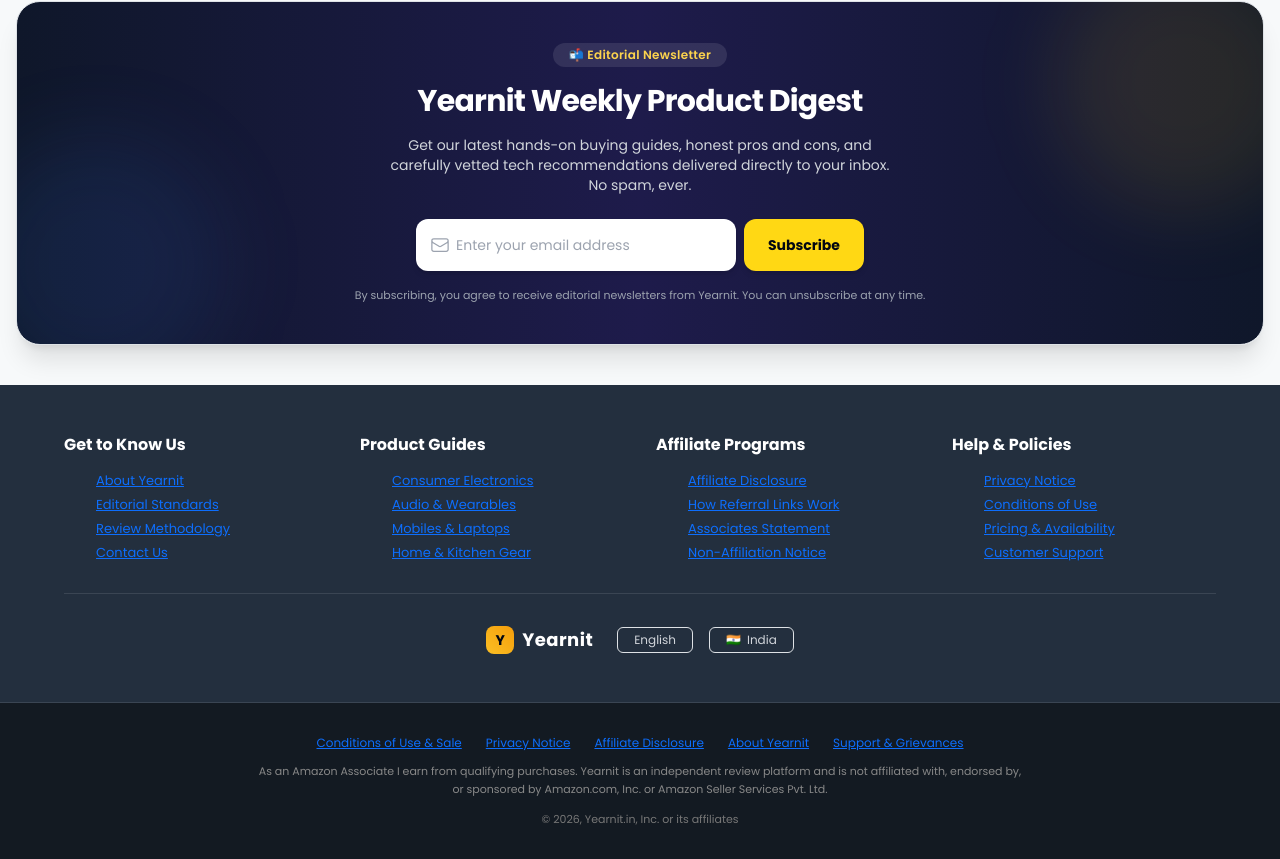
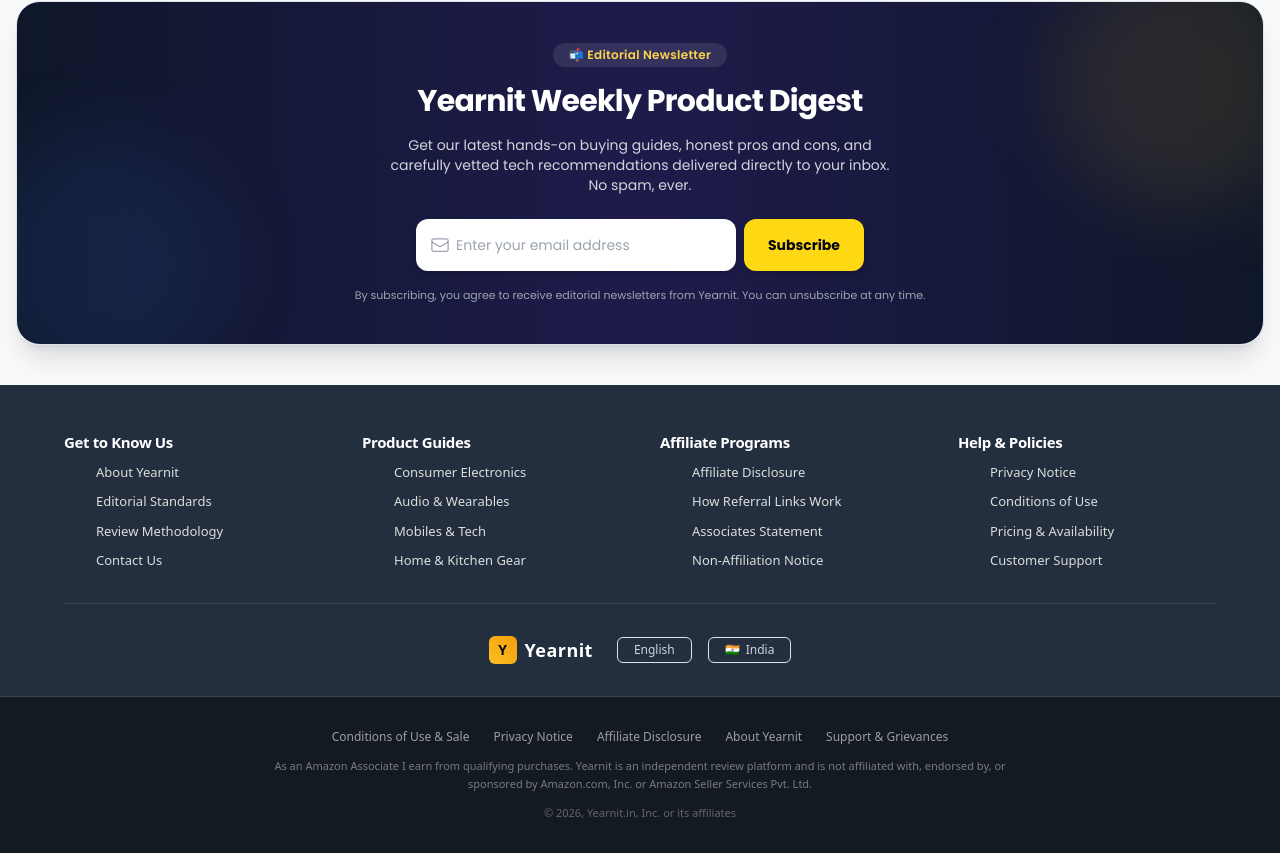
Before and after one commit to Dhanush-kumar-dk/ProductionIyzzo, a React (Vite) app: page / in a window 1280 px wide. Shown: the part 2248-3107 px from the top of the page. Built offline with nearby package versions, Linux system fonts and the light colour scheme; no server answers.

Commit message:
style(footer): override bootstrap blue links with clean Amazon #DDD/#999 colors and clean sans-serif typography

```diff
--- a/src/components/Footer.tsx
+++ b/src/components/Footer.tsx
@@ -1,32 +1,48 @@
 export default function Footer() {
   return (
-    <footer className="w-full font-poppins text-gray-300">
-      {/* 2. Main Multi-Column Links Section (Amazon #232F3E) */}
-      <div className="bg-[#232F3E] text-white py-10 sm:py-12 px-4 sm:px-6 lg:px-12 border-b border-[#3a4553]">
-        <div className="max-w-6xl mx-auto grid grid-cols-2 md:grid-cols-4 gap-8 text-xs sm:text-[13px]">
+    <footer className="w-full font-sans text-gray-300 antialiased selection:bg-amber-400 selection:text-gray-950">
+      {/* Main Multi-Column Links Section (Amazon Classic #232F3E) */}
+      <div className="bg-[#232F3E] text-white pt-10 sm:pt-12 pb-8 px-4 sm:px-6 lg:px-12 border-b border-[#3a4553]">
+        <div className="max-w-6xl mx-auto grid grid-cols-2 md:grid-cols-4 gap-8 sm:gap-10 text-[13px]">
           {/* Column 1: Get to Know Us */}
-          <div className="space-y-2.5">
-            <h4 className="font-bold text-white text-sm sm:text-base mb-3">
+          <div className="space-y-3">
+            <h4 className="font-bold text-white text-[14px] sm:text-[15px] tracking-tight">
               Get to Know Us
             </h4>
-            <ul className="space-y-2 text-[#DDD]">
+            <ul className="space-y-2.5">
               <li>
-                <a href="/about" className="hover:underline hover:text-white transition block">
+                <a
+                  href="/about"
+                  style={{ color: "#DDD", textDecoration: "none" }}
+                  className="hover:underline hover:!text-white transition block"
+                >
                   About Yearnit
                 </a>
               </li>
               <li>
-                <a href="/about#methodology" className="hover:underline hover:text-white transition block">
+                <a
+                  href="/about#methodology"
+                  style={{ color: "#DDD", textDecoration: "none" }}
+                  className="hover:underline hover:!text-white transition block"
+                >
                   Editorial Standards
                 </a>
               </li>
               <li>
-                <a href="/about#methodology" className="hover:underline hover:text-white transition block">
+                <a
+                  href="/about#methodology"
+                  style={{ color: "#DDD", textDecoration: "none" }}
+                  className="hover:underline hover:!text-white transition block"
+                >
                   Review Methodology
                 </a>
               </li>
               <li>
-                <a href="/contact" className="hover:underline hover:text-white transition block">
+                <a
+                  href="/contact"
+                  style={{ color: "#DDD", textDecoration: "none" }}
+                  className="hover:underline hover:!text-white transition block"
+                >
                   Contact Us
                 </a>
               </li>
@@ -34,28 +50,44 @@ export default function Footer() {
           </div>
 
           {/* Column 2: Product Guides */}
-          <div className="space-y-2.5">
-            <h4 className="font-bold text-white text-sm sm:text-base mb-3">
+          <div className="space-y-3">
+            <h4 className="font-bold text-white text-[14px] sm:text-[15px] tracking-tight">
               Product Guides
             </h4>
-            <ul className="space-y-2 text-[#DDD]">
+            <ul className="space-y-2.5">
               <li>
-                <a href="#featured-catalog" className="hover:underline hover:text-white transition block">
+                <a
+                  href="#featured-catalog"
+                  style={{ color: "#DDD", textDecoration: "none" }}
+                  className="hover:underline hover:!text-white transition block"
+                >
                   Consumer Electronics
                 </a>
               </li>
               <li>
-                <a href="#featured-catalog" className="hover:underline hover:text-white transition block">
+                <a
+                  href="#featured-catalog"
+                  style={{ color: "#DDD", textDecoration: "none" }}
+                  className="hover:underline hover:!text-white transition block"
+                >
                   Audio & Wearables
                 </a>
               </li>
               <li>
-                <a href="#featured-catalog" className="hover:underline hover:text-white transition block">
-                  Mobiles & Laptops
+                <a
+                  href="#featured-catalog"
+                  style={{ color: "#DDD", textDecoration: "none" }}
+                  className="hover:underline hover:!text-white transition block"
+                >
+                  Mobiles & Tech
                 </a>
               </li>
               <li>
-                <a href="#featured-catalog" className="hover:underline hover:text-white transition block">
+                <a
+                  href="#featured-catalog"
+                  style={{ color: "#DDD", textDecoration: "none" }}
+                  className="hover:underline hover:!text-white transition block"
+                >
                   Home & Kitchen Gear
                 </a>
               </li>
@@ -63,28 +95,44 @@ export default function Footer() {
           </div>
 
           {/* Column 3: Affiliate Information */}
-          <div className="space-y-2.5">
-            <h4 className="font-bold text-white text-sm sm:text-base mb-3">
+          <div className="space-y-3">
+            <h4 className="font-bold text-white text-[14px] sm:text-[15px] tracking-tight">
               Affiliate Programs
             </h4>
-            <ul className="space-y-2 text-[#DDD]">
+            <ul className="space-y-2.5">
               <li>
-                <a href="/affiliate-disclosure" className="hover:underline hover:text-white transition block">
+                <a
+                  href="/affiliate-disclosure"
+                  style={{ color: "#DDD", textDecoration: "none" }}
+                  className="hover:underline hover:!text-white transition block"
+                >
                   Affiliate Disclosure
                 </a>
               </li>
               <li>
-                <a href="/affiliate-disclosure#referral-mechanics" className="hover:underline hover:text-white transition block">
+                <a
+                  href="/affiliate-disclosure#referral-mechanics"
+                  style={{ color: "#DDD", textDecoration: "none" }}
+                  className="hover:underline hover:!text-white transition block"
+                >
                   How Referral Links Work
                 </a>
               </li>
               <li>
-                <a href="/affiliate-disclosure#operating-statement" className="hover:underline hover:text-white transition block">
+                <a
+                  href="/affiliate-disclosure#operating-statement"
+                  style={{ color: "#DDD", textDecoration: "none" }}
+                  className="hover:underline hover:!text-white transition block"
+                >
                   Associates Statement
                 </a>
               </li>
               <li>
-                <a href="/affiliate-disclosure#non-affiliation-trademarks" className="hover:underline hover:text-white transition block">
+                <a
+                  href="/affiliate-disclosure#non-affiliation-trademarks"
+                  style={{ color: "#DDD", textDecoration: "none" }}
+                  className="hover:underline hover:!text-white transition block"
+                >
                   Non-Affiliation Notice
                 </a>
               </li>
@@ -92,28 +140,44 @@ export default function Footer() {
           </div>
 
           {/* Column 4: Help & Policies */}
-          <div className="space-y-2.5">
-            <h4 className="font-bold text-white text-sm sm:text-base mb-3">
+          <div className="space-y-3">
+            <h4 className="font-bold text-white text-[14px] sm:text-[15px] tracking-tight">
               Help & Policies
             </h4>
-            <ul className="space-y-2 text-[#DDD]">
+            <ul className="space-y-2.5">
               <li>
-                <a href="/privacy-policy" className="hover:underline hover:text-white transition block">
+                <a
+                  href="/privacy-policy"
+                  style={{ color: "#DDD", textDecoration: "none" }}
+                  className="hover:underline hover:!text-white transition block"
+                >
                   Privacy Notice
                 </a>
               </li>
               <li>
-                <a href="/terms" className="hover:underline hover:text-white transition block">
+                <a
+                  href="/terms"
+                  style={{ color: "#DDD", textDecoration: "none" }}
+                  className="hover:underline hover:!text-white transition block"
+                >
                   Conditions of Use
                 </a>
               </li>
               <li>
-                <a href="/about#pricing-disclaimer" className="hover:underline hover:text-white transition block">
+                <a
+                  href="/about#pricing-disclaimer"
+                  style={{ color: "#DDD", textDecoration: "none" }}
+                  className="hover:underline hover:!text-white transition block"
+                >
                   Pricing & Availability
                 </a>
               </li>
               <li>
-                <a href="/contact" className="hover:underline hover:text-white transition block">
+                <a
+                  href="/contact"
+                  style={{ color: "#DDD", textDecoration: "none" }}
+                  className="hover:underline hover:!text-white transition block"
+                >
                   Customer Support
                 </a>
               </li>
@@ -121,10 +185,14 @@ export default function Footer() {
           </div>
         </div>
 
-        {/* Amazon-style Sub-divider with Logo & Country badge */}
+        {/* Amazon-style Divider with Brand & Regional Selectors */}
         <div className="max-w-6xl mx-auto pt-8 mt-8 border-t border-[#3a4553] flex flex-wrap items-center justify-center gap-6 text-xs text-[#CCC]">
-          <a href="/" className="flex items-center gap-2 group no-underline">
-            <div className="w-7 h-7 rounded-lg bg-gradient-to-tr from-amber-400 to-amber-500 flex items-center justify-center text-gray-950 font-black text-sm">
+          <a
+            href="/"
+            style={{ color: "#FFF", textDecoration: "none" }}
+            className="flex items-center gap-2 group hover:opacity-90 transition"
+          >
+            <div className="w-7 h-7 rounded bg-gradient-to-tr from-amber-400 to-amber-500 flex items-center justify-center text-gray-950 font-black text-sm">
               Y
             </div>
             <span className="text-lg font-bold text-white tracking-wide">
@@ -144,34 +212,54 @@ export default function Footer() {
         </div>
       </div>
 
-      {/* 3. Amazon-style Dark Bottom Strip (#131A22) */}
-      <div className="bg-[#131A22] text-[#999] py-8 px-4 text-center text-xs space-y-3">
+      {/* Amazon-style Dark Bottom Legal Strip (#131A22) */}
+      <div className="legal-strip bg-[#131A22] text-[#9E9E9E] py-8 px-4 text-center text-xs space-y-3">
         {/* Legal Link Row */}
-        <div className="flex flex-wrap items-center justify-center gap-x-6 gap-y-2">
-          <a href="/terms" className="hover:underline hover:text-white transition">
+        <div className="flex flex-wrap items-center justify-center gap-x-6 gap-y-2 text-[12px]">
+          <a
+            href="/terms"
+            style={{ color: "#9E9E9E", textDecoration: "none" }}
+            className="hover:underline hover:!text-white transition"
+          >
             Conditions of Use & Sale
           </a>
-          <a href="/privacy-policy" className="hover:underline hover:text-white transition">
+          <a
+            href="/privacy-policy"
+            style={{ color: "#9E9E9E", textDecoration: "none" }}
+            className="hover:underline hover:!text-white transition"
+          >
             Privacy Notice
           </a>
-          <a href="/affiliate-disclosure" className="hover:underline hover:text-white transition">
+          <a
+            href="/affiliate-disclosure"
+            style={{ color: "#9E9E9E", textDecoration: "none" }}
+            className="hover:underline hover:!text-white transition"
+          >
             Affiliate Disclosure
           </a>
-          <a href="/about" className="hover:underline hover:text-white transition">
+          <a
+            href="/about"
+            style={{ color: "#9E9E9E", textDecoration: "none" }}
+            className="hover:underline hover:!text-white transition"
+          >
             About Yearnit
           </a>
-          <a href="/contact" className="hover:underline hover:text-white transition">
+          <a
+            href="/contact"
+            style={{ color: "#9E9E9E", textDecoration: "none" }}
+            className="hover:underline hover:!text-white transition"
+          >
             Support & Grievances
           </a>
         </div>
 
         {/* Mandatory Amazon Associates Operating Agreement Statement */}
-        <p className="text-[11px] text-[#888] max-w-3xl mx-auto leading-relaxed">
+        <p className="text-[11px] text-[#7A7A7A] max-w-3xl mx-auto leading-relaxed">
           As an Amazon Associate I earn from qualifying purchases. Yearnit is an independent review platform and is not affiliated with, endorsed by, or sponsored by Amazon.com, Inc. or Amazon Seller Services Pvt. Ltd.
         </p>
 
         {/* Copyright */}
-        <p className="text-[11px] text-[#777]">
+        <p className="text-[11px] text-[#666666]">
           © {new Date().getFullYear()}, Yearnit.in, Inc. or its affiliates
         </p>
       </div>
--- a/src/index.css
+++ b/src/index.css
@@ -78,3 +78,25 @@
   -webkit-box-orient: vertical;
   overflow: hidden;
 }
+
+/* Professional Amazon Footer Link Styling (Overrides Bootstrap link colors) */
+footer a {
+  color: #dddddd !important;
+  text-decoration: none !important;
+  transition: color 0.15s ease-in-out;
+}
+
+footer a:hover {
+  color: #ffffff !important;
+  text-decoration: underline !important;
+}
+
+footer .legal-strip a {
+  color: #9e9e9e !important;
+  text-decoration: none !important;
+}
+
+footer .legal-strip a:hover {
+  color: #ffffff !important;
+  text-decoration: underline !important;
+}
```
